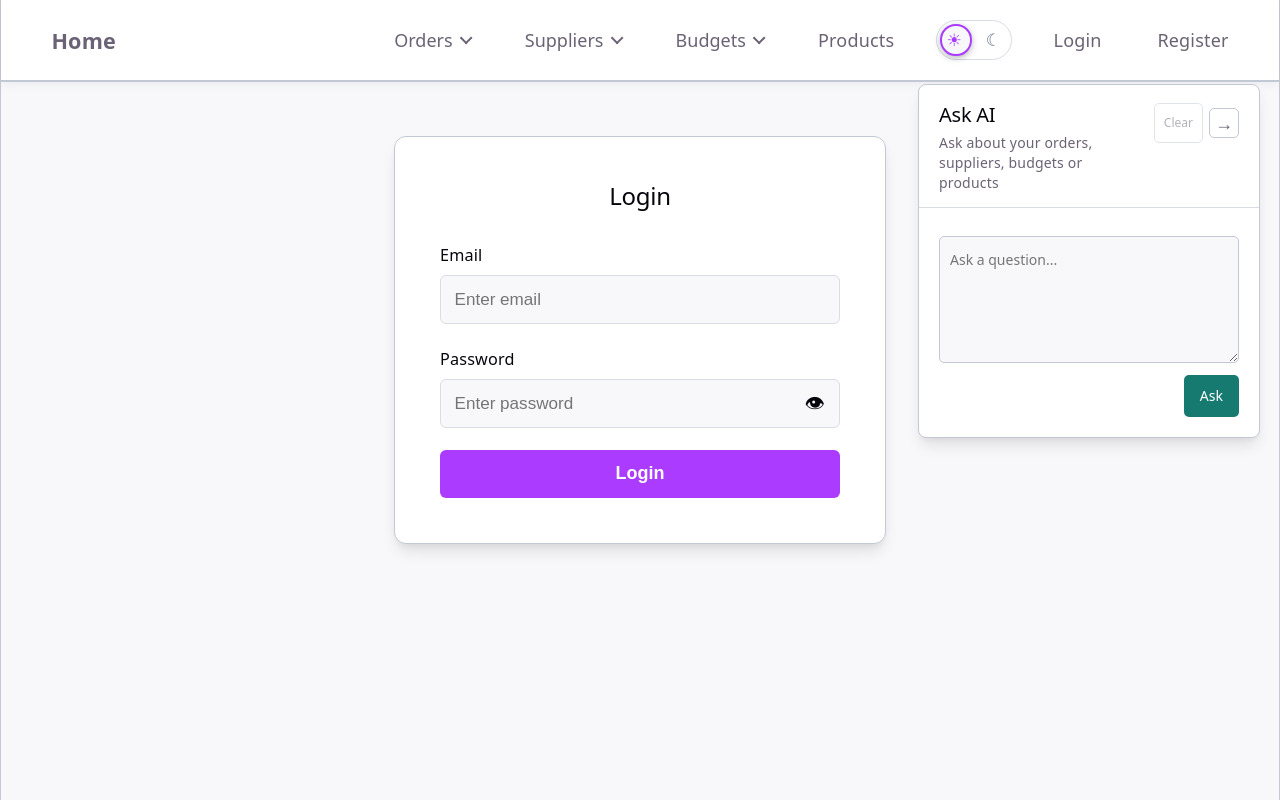
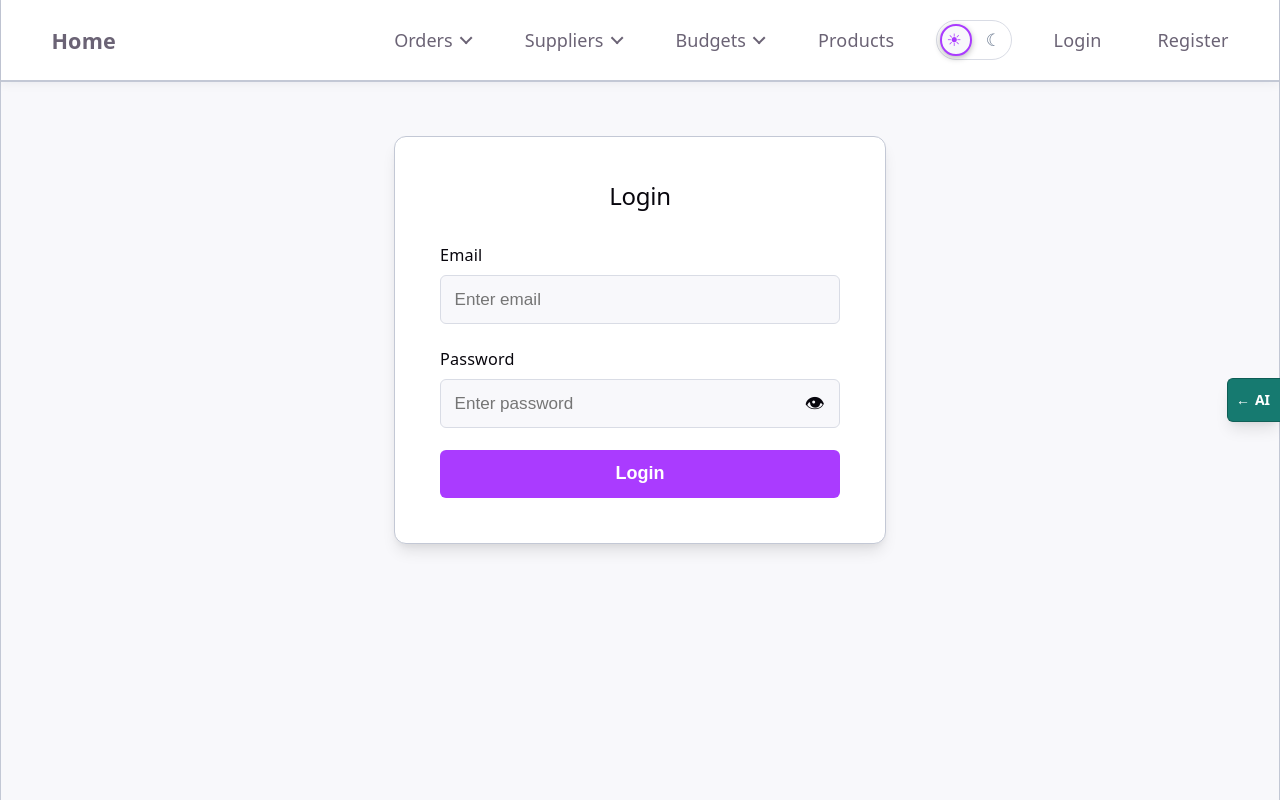
Before and after one commit to eladcohen80/Order_tracking_system, a React (Vite) app in the folder lab_orders_client/: page /login in a window 1280 px wide. Built offline with nearby package versions, Linux system fonts and the light colour scheme.

Commit message:
Collapse AI assistant by default

```diff
--- a/lab_orders_client/src/components/AskDocuments.tsx
+++ b/lab_orders_client/src/components/AskDocuments.tsx
@@ -56,7 +56,7 @@ function AskDocuments() {
     useState<PanelPosition | null>(null)
 
   const [isCollapsed, setIsCollapsed] =
-    useState(false)
+    useState(true)
 
   const [loading, setLoading] =
     useState(false)
```
